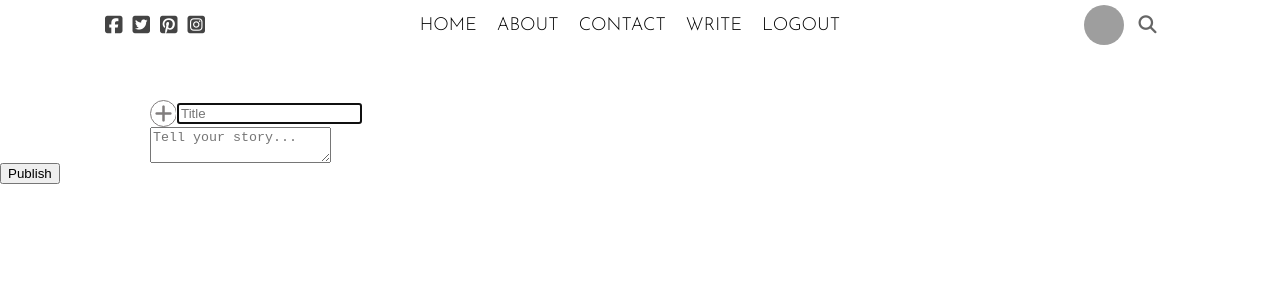
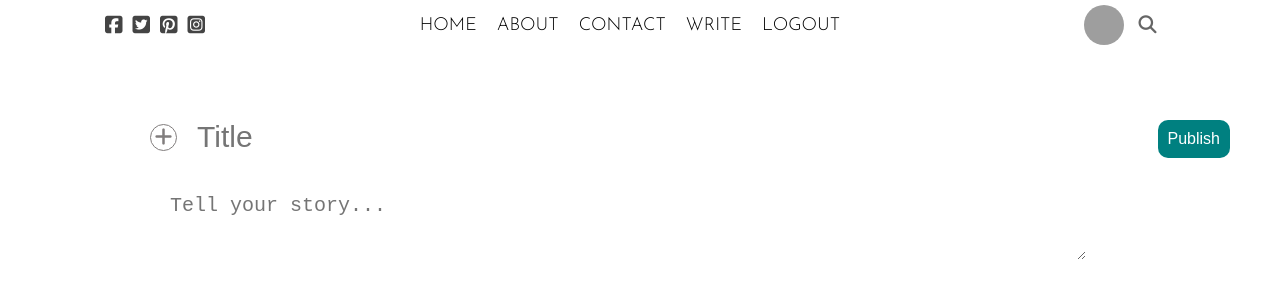
Before and after one commit to L4KsHM1/BlogApp, a React (Create React App) app: page / in a window 1280 px wide. Shown: the top 300 px of the page. Built offline with nearby package versions, Linux system fonts and the light colour scheme; grey boxes are pictures that could not be loaded.

Commit message:
submit button

```diff
--- a/src/pages/write/write.css
+++ b/src/pages/write/write.css
@@ -3,7 +3,7 @@
 
 }
 .writeForm{
-
+position: relative;
 }
 .writeFormGroup{
     margin-left: 150px;
@@ -24,3 +24,27 @@
     color: rgb(129, 125, 125);
     cursor: pointer;
 }
+.writeInput{
+    font-size: 30px;
+    border: none;
+    padding: 20px;
+    width: 70vw;
+}
+.writeInput:focus{
+    outline: none;
+}
+.writeText{
+    font-size: 20px;
+}
+.writeSubmit{
+    position: absolute;
+    top: 20px;
+    right: 50px;
+    color: white;
+    background-color: teal;
+    padding: 10px;
+    border: none;
+    border-radius: 10px;
+    cursor: pointer;
+    font-size: 16px;
+}
```
